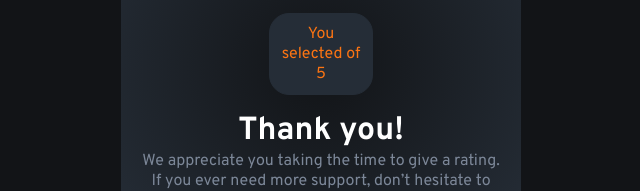
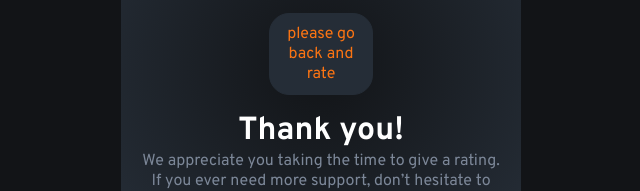
Before and after one commit to CipiVlad/rating_stars_card, a website built with Vite: page thankyou.html in a window 1280 px wide. Shown: the part 332-523 px from the top of the page, 319-959 px from the left. Built offline with nearby package versions, Linux system fonts and the light colour scheme.

Commit message:
adding features like error msg to user

```diff
--- a/main.js
+++ b/main.js
@@ -1,9 +1,10 @@
-const form = document.getElementById('grid_container_content')
-const ratingStars = [...document.getElementsByClassName('rating_stars')]
-const ratingMessageNumber = document.getElementById('rating_message_number')
-
+const form = document.getElementById('grid_container_content');
+const ratingStars = [...document.getElementsByClassName('rating_stars')];
+const ratingMessageNumber = document.getElementById('rating_message_number');
+const errorMsg = document.getElementById('message_for_user');
 const handleSubmit = (number) => {
   localStorage.setItem("rating", number)
+  console.log(localStorage.length);
 }
 
 //[filter the clicked value]
@@ -24,8 +25,9 @@ const getYourRatingStar = ratingStars.forEach((star) => {
   });
 });
 
-if (localStorage.getItem('rating') && ratingMessageNumber) {
+if (localStorage.length < 1) {
+  errorMsg.innerHTML = 'please go back and rate'
+} else {
   ratingMessageNumber.innerText = localStorage.getItem('rating')
-} else {
-  console.error('something went wrong')
+  localStorage.removeItem("rating")
 }
--- a/thankyou.html
+++ b/thankyou.html
@@ -18,7 +18,7 @@
                         <img src="public/images/illustration-thank-you.svg" alt="">
                     </div>
                     <div id="rating_message">
-                        <p>You selected <span id="rating_message_number"></span> of 5</p>
+                        <p id="message_for_user">You selected <span id="rating_message_number"></span> of 5</p>
                     </div>
                     <div class="text_container_thankyou">
                         <h1>Thank you!</h1>
```
Also changed, not shown: index.html (+2 -1 lines), README.md.
